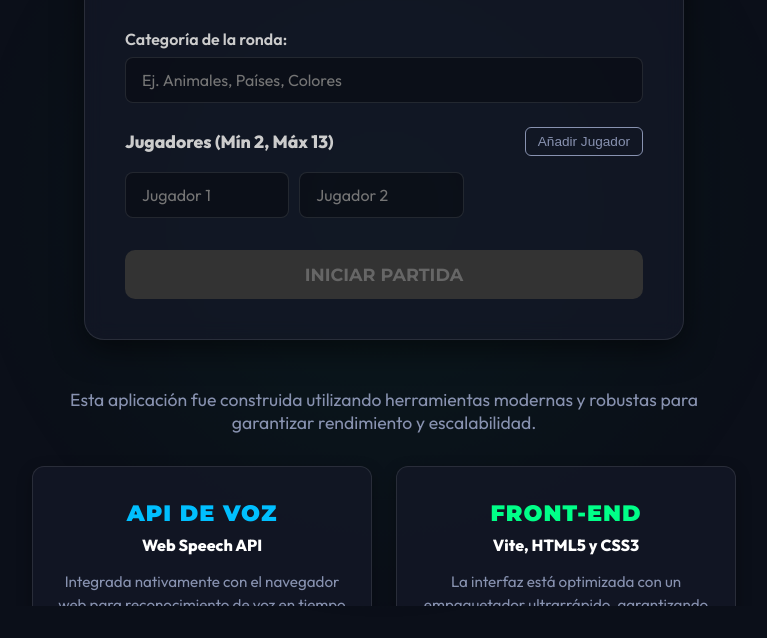
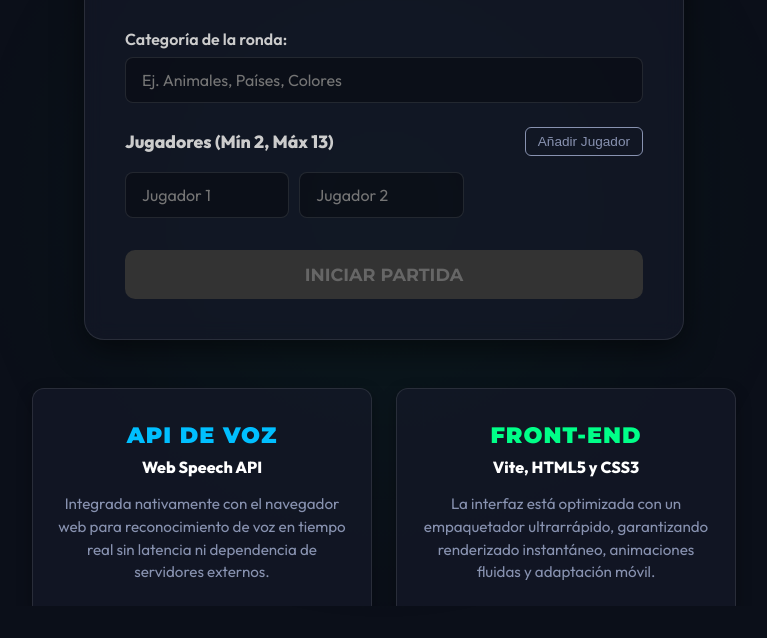
Before and after one commit to AnaLauD/EcoBomb, a website built with Vite: page index.html in a window 1280 px wide. Shown: the part 194-832 px from the top of the page, without its empty margins (256-1023 px from the left). Built offline with nearby package versions, Linux system fonts and the light colour scheme.

Commit message:
Eliminar texto introductorio de arquitectura tech

```diff
--- a/index.html
+++ b/index.html
@@ -46,8 +46,6 @@
         </div>
 
         <div class="tech-info-container">
-          <p class="tech-intro">Esta aplicación fue construida utilizando herramientas modernas y robustas para garantizar rendimiento y escalabilidad.</p>
-
           <div class="tech-grid">
             <div class="tech-card">
               <h3 class="tech-title color-blue">API de Voz</h3>
```
